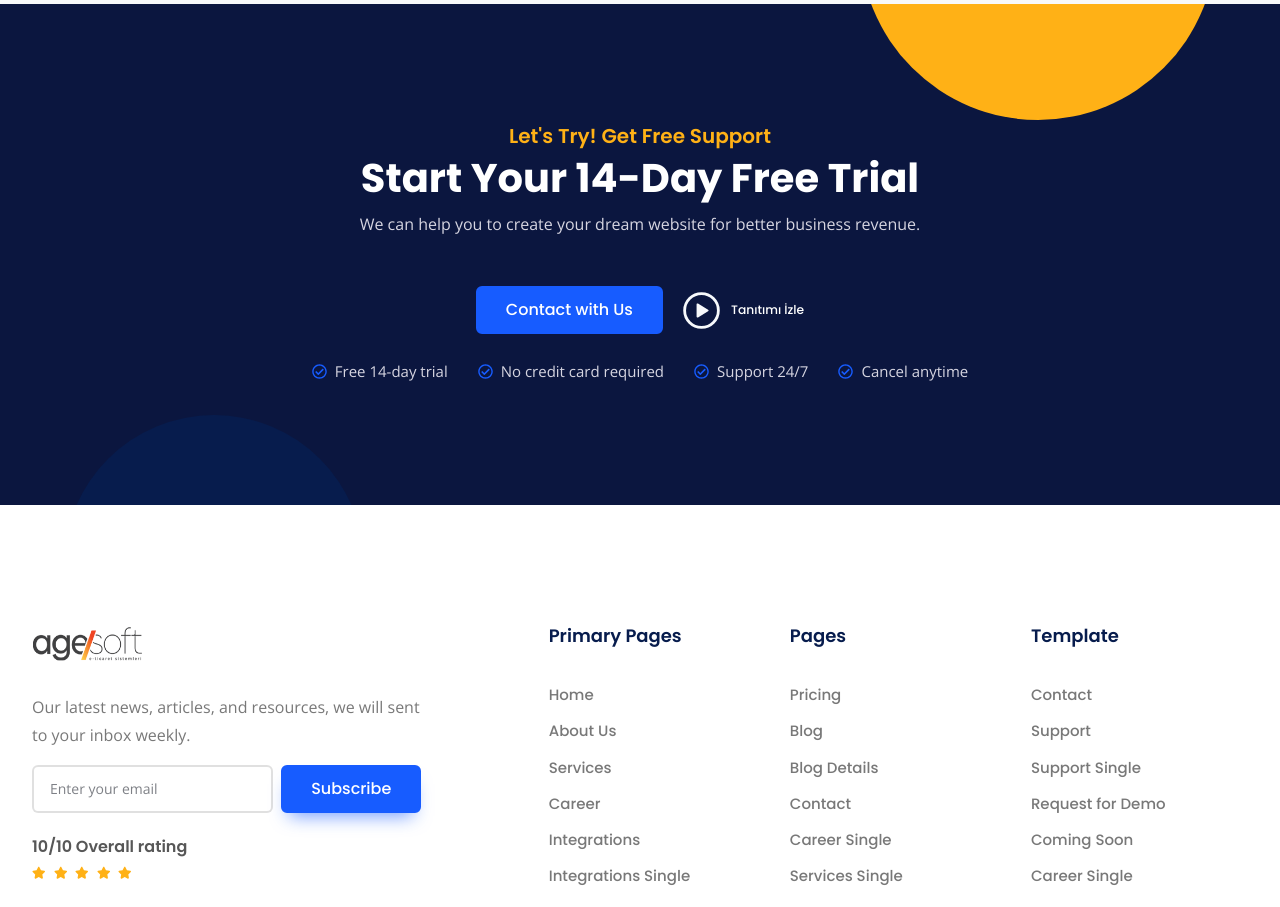
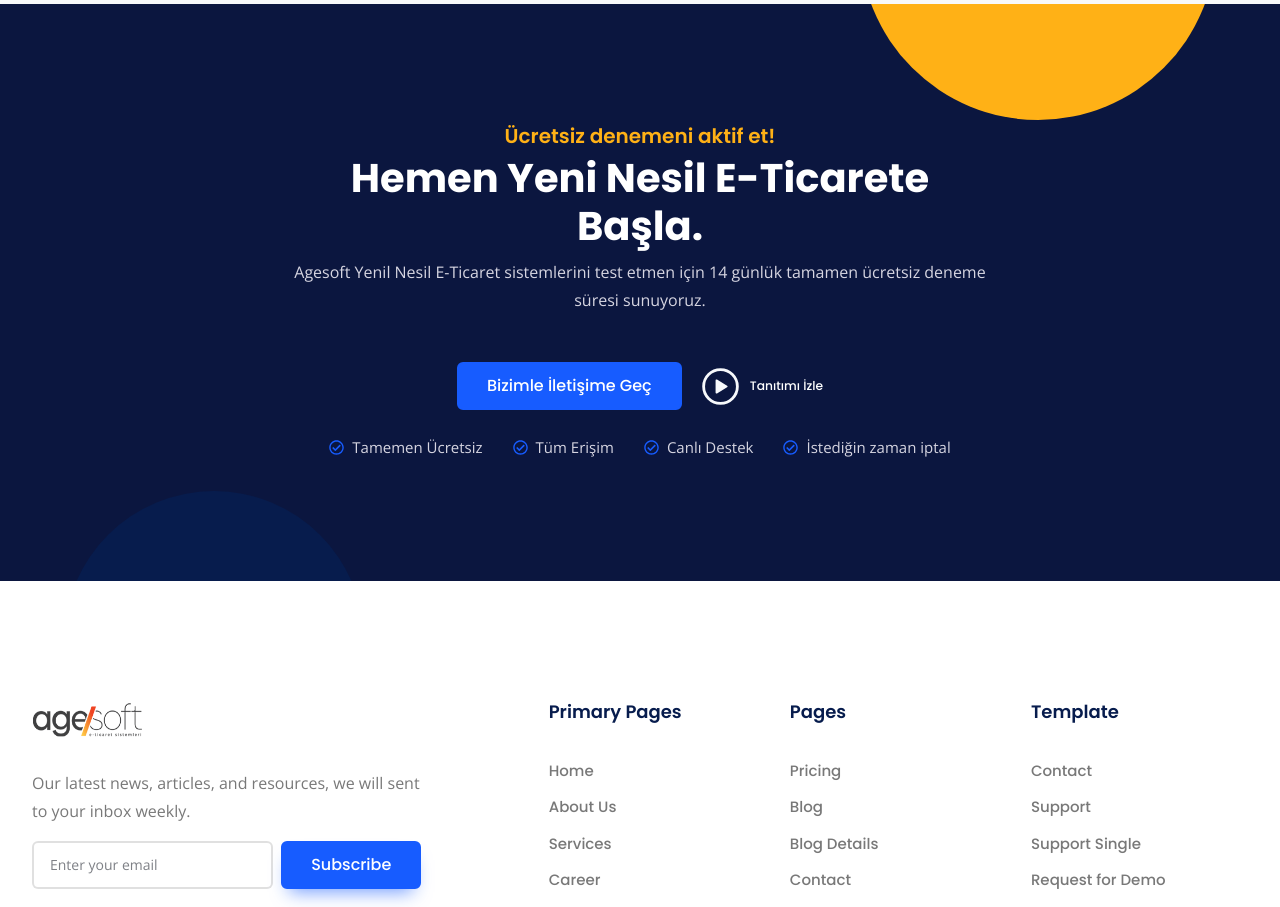
Before and after one commit to kadirec/agesoft, a Next.js app: page /career in a window 1280 px wide. Shown: the part 2100-3007 px from the top of the page. Built offline with nearby package versions, Linux system fonts and the light colour scheme.

Commit message:
Ücretsiz deneme Footer üstü

```diff
--- a/src/components/support/SupportOne.js
+++ b/src/components/support/SupportOne.js
@@ -1,24 +1,24 @@
-import React from 'react';
-import Link from 'next/link';
-import { FaRegCheckCircle } from 'react-icons/fa';
+import React from "react";
+import Link from "next/link";
+import { FaRegCheckCircle } from "react-icons/fa";
 
-import VideoModal from '../common/VideoModal';
+import VideoModal from "../common/VideoModal";
 
 const SupportOne = ({ className }) => {
   return (
     <section
       className={`${
         className
-          ? 'cta-subscribe bg-dark ptb-120 position-relative overflow-hidden'
-          : 'cta-subscribe pt-60 pb-120'
+          ? "cta-subscribe bg-dark ptb-120 position-relative overflow-hidden"
+          : "cta-subscribe pt-60 pb-120"
       }`}
     >
       <div className="container">
         <div
           className={`${
             className
-              ? ''
-              : 'bg-gradient ptb-120 px-4 position-relative overflow-hidden rounded-custom'
+              ? ""
+              : "bg-gradient ptb-120 px-4 position-relative overflow-hidden rounded-custom"
           }`}
         >
           <div className="row justify-content-center">
@@ -26,17 +26,18 @@
               <div className="subscribe-info-wrap text-center position-relative z-2">
                 <div className="section-heading">
                   <h4 className="h5 text-warning">
-                    Let&apos;s Try! Get Free Support
+                    {" "}
+                    Ücretsiz denemeni aktif et!
                   </h4>
-                  <h2>Start Your 14-Day Free Trial</h2>
+                  <h2>Hemen Yeni Nesil E-Ticarete Başla.</h2>
                   <p>
-                    We can help you to create your dream website for better
-                    business revenue.
+                    Agesoft Yenil Nesil E-Ticaret sistemlerini test etmen için
+                    14 günlük tamamen ücretsiz deneme süresi sunuyoruz.
                   </p>
                 </div>
                 <div className="form-block-banner mw-60 m-auto mt-5">
                   <Link href="/contact-us">
-                    <a className="btn btn-primary">Contact with Us</a>
+                    <a className="btn btn-primary">Bizimle İletişime Geç</a>
                   </Link>
 
                   <VideoModal className="true" />
@@ -45,25 +46,25 @@
                   <li className="nav-item">
                     <span>
                       <FaRegCheckCircle className="far me-2 text-primary" />
-                      Free 14-day trial
+                      Tamemen Ücretsiz
                     </span>
                   </li>
                   <li className="nav-item">
                     <span>
                       <FaRegCheckCircle className="far me-2 text-primary" />
-                      No credit card required
+                      Tüm Erişim
                     </span>
                   </li>
                   <li className="nav-item">
                     <span>
                       <FaRegCheckCircle className="far me-2 text-primary" />
-                      Support 24/7
+                      Canlı Destek
                     </span>
                   </li>
                   <li className="nav-item">
                     <span>
                       <FaRegCheckCircle className="far me-2 text-primary" />
-                      Cancel anytime
+                      İstediğin zaman iptal
                     </span>
                   </li>
                 </ul>
--- a/src/pages/hakkimizda.js
+++ b/src/pages/hakkimizda.js
@@ -1,7 +1,7 @@
 import React from "react";
 import Layout from "@layout/Layout";
 import Navbar from "@layout/Header/Navbar";
-import Footer from "@layout/Footer/Footer";
+import FooterTwo from "@layout/Footer/FooterTwo";
 import OurTeam from "@components/our-team/OurTeam";
 import OurStory from "@components/our-story/OurStory";
 import OurOffice from "@components/our-office/OurOffice";
@@ -20,7 +20,7 @@
       <TestimonialTwo />
       <OurOffice />
       <SupportOne className="true" />
-      <Footer footerLight />
+      <FooterTwo />
     </Layout>
   );
 };
```
